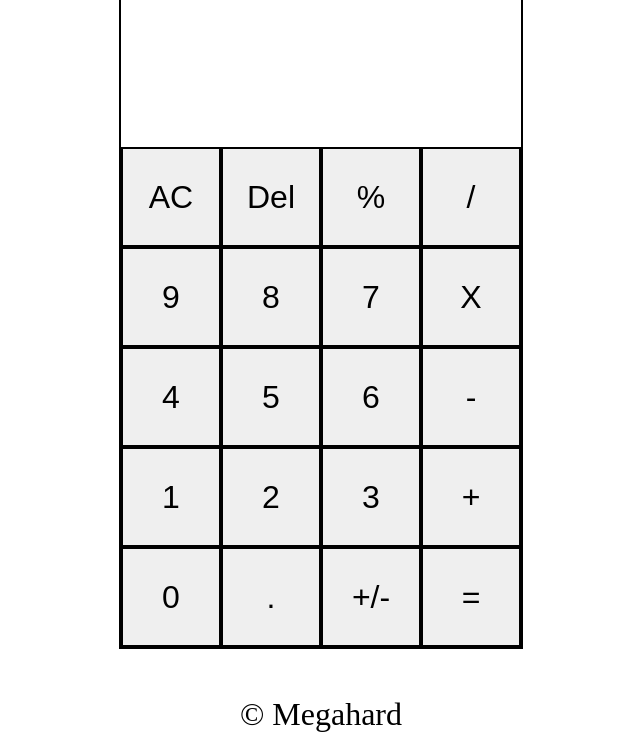
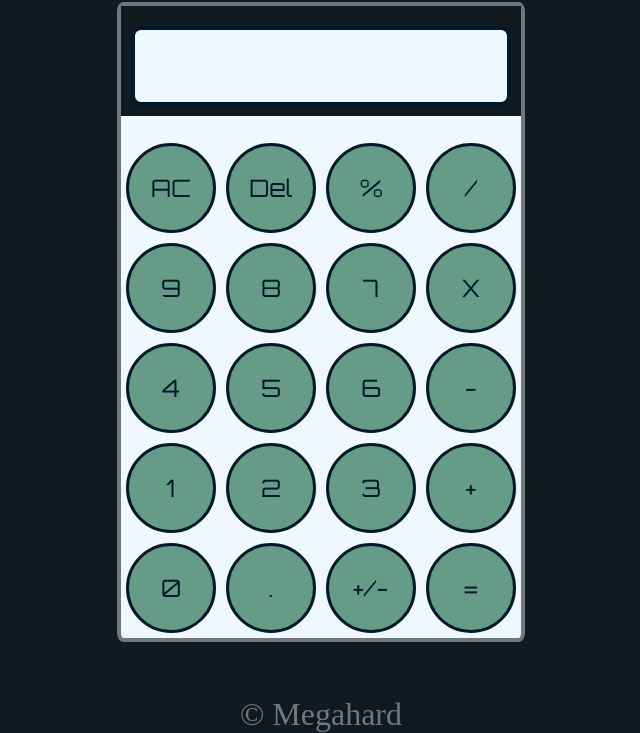
Before and after one commit to kart1k-g/odin-calculator, a plain HTML site: page index.html in a window 1280 px wide. Shown: the part 67-800 px from the top of the page, without its empty margins (319-959 px from the left). Drawn offline with Linux system fonts and the light colour scheme.

Commit message:
enhance the appearance of the webpage

```diff
--- a/index.html
+++ b/index.html
@@ -9,7 +9,13 @@
 </head>
 <body>
     <div id="main-container">
-        <div id="top-container"></div>
+        <div id="top-container">
+            <header>
+                <h1 class="heading">
+                    Solve Your Way
+                </h1>
+            </header>
+        </div>
         <div id="bottom-container">
             <footer>
                 &#169; Megahard
--- a/script.js
+++ b/script.js
@@ -19,6 +19,7 @@ function createDisplay(){
 
     const displayPara=document.createElement("p");
     displayPara.id="display-para";
+    displayPara.classList.add("calc-font");
 
     innerDisplay.appendChild(displayPara);
     displayContainer.appendChild(innerDisplay);
@@ -37,8 +38,8 @@ function createBtns(){
     ["one", "two", "three", "add"],
     ["zero", "point", "equals"]];
 
-    const btnContainer=document.createElement("div");
-    btnContainer.id="btn-container";
+    const btnsContainer=document.createElement("div");
+    btnsContainer.id="btns-container";
 
     btnLabels.forEach((btnRow, row)=>{
         const rowContainer=document.createElement("div");
@@ -46,20 +47,26 @@ function createBtns(){
         rowContainer.classList.add("row-container");
 
         btnRow.forEach((btnLabel, col)=>{
+            const container=document.createElement("div");
+            container.id=`${btnIDs[row][col]}-btn-container`;
+            container.classList.add("individual-btn-container");
+
             const btn=document.createElement("button");
             btn.id=btnIDs[row][col];
             btn.classList.add("btn");
+            btn.classList.add("calc-font");
 
             btn.textContent=btnLabel;
 
             btn.addEventListener("click", handleClick);
 
-            rowContainer.appendChild(btn);
+            container.appendChild(btn);
+            rowContainer.appendChild(container);
         });
 
-        btnContainer.appendChild(rowContainer);
+        btnsContainer.appendChild(rowContainer);
     });
-    return btnContainer;
+    return btnsContainer;
 }
 
 function limitAndDisplay(expression){
@@ -183,7 +190,7 @@ function resetVariables(){
 }
 
 function initialise(){
-    charDisplayLimit=23;
+    charDisplayLimit=15;
     resetVariables();
 
     const topContainer=document.querySelector("#top-container");
--- a/styles.css
+++ b/styles.css
@@ -1,9 +1,17 @@
+@import url('https://fonts.googleapis.com/css2?family=Orbitron:wght@400..900&display=swap');
 *{
     box-sizing: border-box;
     margin: 0px;
     padding: 0px;
     border: 0px;
     font-size: 32px;
+}
+.calc-font{
+    font-family: "Orbitron", serif;
+    /* font-optical-sizing: auto; */
+    /* font-weight: <weight>; */
+    font-style: normal;
+    font-size: 24px;
 }
 #main-container{
     display: flex;
@@ -12,9 +20,11 @@
     align-items: center;
 
     height: 100vh;
+
+    background-color: #121a21;
 }
 #top-container{
-    padding-top: 2vh;
+    /* padding-top: 8vh; */
 }
 #calculator-container{
     display: flex;
@@ -22,26 +32,63 @@
     justify-content: space-between;
 
     max-width: 450px;
-    height: 700px;
+    height: 640px;
 
-    border: 2px solid black;
+    border: 4px solid #6f787f;
+
+    background-color: aliceblue;
+    border-radius: 1.5%;
 }
 #display-container{
     display: flex;
     flex-direction: column-reverse;
     width: 400px;
-    height: 160px;
+    height: 110px;
+
+    padding: 10px;
+    background-color: #121a21;
+}
+#inner-display{
+    height: 80px;
+    border: 4px solid #02192b;
+    border-radius: 10px;
+    background-color: aliceblue;
+
 }
 #display-para{
     text-align: right;
+    font-size: 28px;
+}
+#btns-container{
+    /* background-color: black; */
+}
+.individual-btn-container{
+    width: 100px;
+    height: 100px;
+    display: flex;
+    justify-content: center;
+    align-items: center;
 }
 .btn{
-    width: 100px;
-    height: 100px;
+    width: 90px;
+    height: 90px;
     user-select: none;
 
-    border: 2px solid black;
+    border: 3px solid #02192b;
+
+    border-radius: 100%;
+
+    background-color: #669b87;
+    color: #02192b;
 }
 .row-container{
     display: flex;
 }
+footer,
+header{
+    color: #6f787f;
+}
+.heading{
+    text-align: center;
+    margin: 2vh 0px;
+}
```
